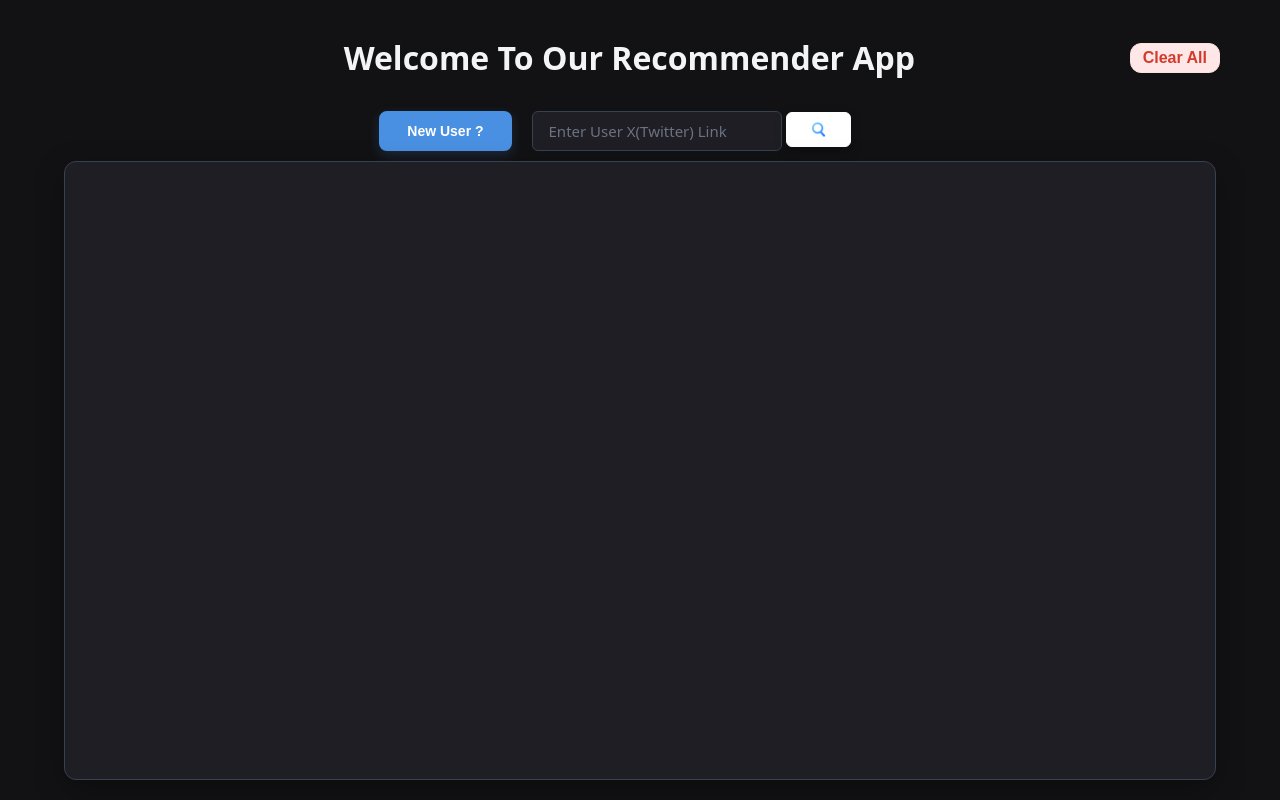
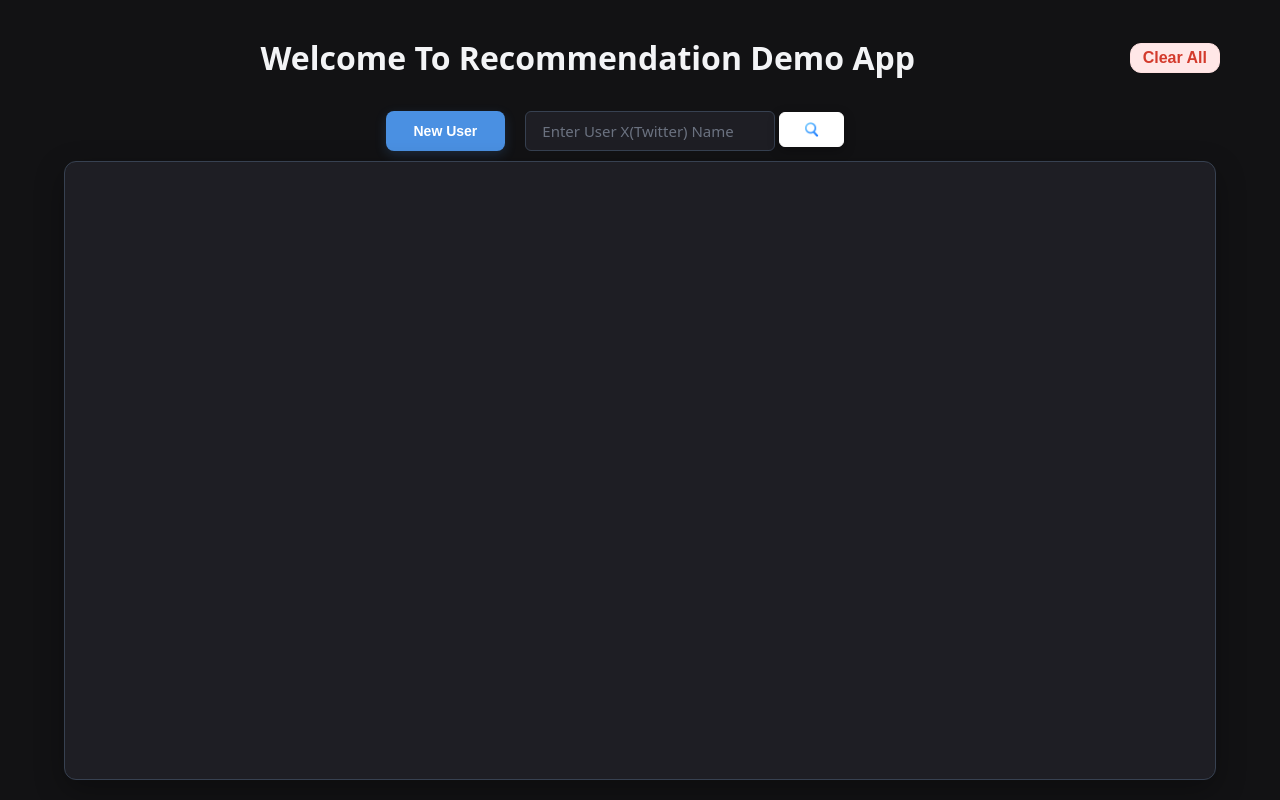
Before and after one commit to krishna-kuila/Recommendation-system, a Flask app: page / in a window 1280 px wide. Run offline with Flask 3, Linux system fonts and the light colour scheme.

Commit message:
Some Little Upgrade to frontend files

```diff
--- a/Backend/test.py
+++ b/Backend/test.py
@@ -7,7 +7,7 @@
     # 1. Load the CSV file
     print("Loading CSV file...")
     # pandas will automatically handle the quoted strings and commas in your data
-    df = pd.read_csv(r'C:\Users\HI\Desktop\Recommendation-system\dataset.csv')
+    df = pd.read_csv('dataset.csv')
 
     # 2. Clean and handle missing values for the columns we want to merge
     # # We use fillna('') just in case some rows are missing a name or text
--- a/Frontend/app.py
+++ b/Frontend/app.py
@@ -11,13 +11,14 @@
 def get_user():
 	if request.method == 'POST':
 		query = request.get_json()
-		user = extract_x_profile_data(query) #comment out this link for actual api call
-		# user = {
-		# 	"name" : "arpon kola",
-		# 	"handle" : "@arpon",
-		# 	"bio" : "SaaS. Depression. Growth. ⚡ Founder with Depression 🖤 SaaS | Healing | Building 🚀 Depressed but Building 💻 SaaS Over Sadness ⚡ Code. Build. Heal",
-		# 	"location" : "howrah"
-		# } #for demo purpose comment this out
+		url = "https://x.com/"+query
+		# user = extract_x_profile_data(url) #comment out this link for actual api call
+		user = {
+			"name" : "arpon kola",
+			"handle" : "@arpon",
+			"bio" : "SaaS. Depression. Growth. ⚡ Founder with Depression 🖤 SaaS | Healing | Building 🚀 Depressed but Building 💻 SaaS Over Sadness ⚡ Code. Build. Heal",
+			"location" : "howrah"
+		} #for demo purpose comment this out
 		if not user:
 			return jsonify({
 				"Message" : "User Not Found"
--- a/Frontend/static/css/form.css
+++ b/Frontend/static/css/form.css
@@ -2,15 +2,15 @@
 :root {
     --theme-blue: #4a90e2;    /* Exact hex color value from your data blocks */
     --theme-dark: #357abd;    /* Deep hover shade matching your layout palette */
-    --theme-white: #ffffff;
-    --theme-text: #333333;
+    --theme-black: #333333;
+    --theme-text: #ffffff;
 }
 
 /* --- Trigger Button --- */
 .action-btn {
     padding: 12px 28px;
     background-color: var(--theme-blue);
-    color: var(--theme-white);
+    color: var(--theme-text);
     border: none;
     border-radius: 8px; /* Matched your exact card radius */
     font-size: 14px;
@@ -55,7 +55,7 @@
 
 /* --- The Actual Form Box Component --- */
 .modal-content {
-    background-color: var(--theme-white);
+    background-color: var(--theme-black);
     padding: 40px;
     width: 100%;
     max-width: 420px;
@@ -101,13 +101,14 @@
     width: 92%;
     height: 44px;
     padding: 0 14px;
-    border: 1px solid #dcdcdc;
+    border: 1px solid #807e7e;
     border-radius: 6px;
-    background-color: #fafafa;
+    background-color: #313030;
     font-size: 14px;
     outline: none;
     font-family: inherit;
     transition: border-color 0.2s, background-color 0.2s;
+    color: white;
 }
 
 .form-textarea {
@@ -118,8 +119,8 @@
 
 /* Blue Focus highlights matched directly to style context structures */
 .form-input:focus {
-    border-color: var(--theme-blue);
-    background-color: var(--theme-white);
+    border-color: var(--theme-text);
+    background-color: var(--theme-black);
 }
 
 /* --- Blue Submit Button --- */
@@ -127,7 +128,7 @@
     width: 100%;
     height: 46px;
     background-color: var(--theme-blue);
-    color: var(--theme-white);
+    color: var(--theme-text);
     border: none;
     border-radius: 6px;
     font-size: 14px;
--- a/Frontend/static/scripts/form.js
+++ b/Frontend/static/scripts/form.js
@@ -87,7 +87,7 @@
             padding-left: 10px;
         " id="org-user-div">
             <img src="static/user.png" width="80" height="80">
-            <p>User : ${new_user.name}</p>
+            <h3>${new_user.name}</h3>
             <p>Bio : ${new_user.bio}</p>
         </div>
     `
@@ -97,19 +97,13 @@
 
     for(let i=0; i<4; i++) {
         right.innerHTML += `
-            <div style="
-                background-color: #4a90e2;
-                padding: 30px;
-                border-radius: 8px;
-                text-align: center;
-                font-family: sans-serif;
-                max-width: 300px;
-                max-height: 300px;
-            ">
-                <img src="static/account.png" width="50", height="50">
-                <p>user : ${user.users[i].name}</p>
-                <p>handle : ${user.users[i].handle}</p>
-                <p>Score : <span style="background-color:green; font-weight: bold">${user.users[i].score}</span></p>
+            <div class="profile-card">
+                <img src="static/account.png" class="profile-avatar" alt="Profile">
+                <h3 class="profile-name">${user.users[i].name}</h3>
+                <p class="profile-handle">${user.users[i].handle}</p>
+                <div class="profile-score">
+                    Score: <span class="score-num">${user.users[i].score}</span>
+                </div>
             </div>
         `
     }
--- a/Frontend/static/scripts/main_scripts.js
+++ b/Frontend/static/scripts/main_scripts.js
@@ -65,18 +65,17 @@
 function display_user(user) {
     left.innerHTML = `
         <div style="
-            border: 1px solid black;
-            height: 100%;
+            width: 90%;
+            height: 90%;
             display: flex;
             flex-direction: column;
             justify-content: center;
             align-items: center;
-            width: 100%;
             padding-left: 10px;
         " id="org-user-div">
             <img src="static/user.png" width="80" height="80">
-            <p>User : ${user.user.name}</p>
-            <p>Handle : ${user.user.handle}</p>
+            <h3>${user.user.name}</h3>
+            <p>${user.user.handle}</p>
             <p>Bio : ${user.user.bio}</p>
         </div>
     `
@@ -101,19 +100,13 @@
 
     for(let i=0; i<4; i++) {
         right.innerHTML += `
-            <div style="
-                background-color: #4a90e2;
-                padding: 30px;
-                border-radius: 8px;
-                text-align: center;
-                font-family: sans-serif;
-                max-width: 300px;
-                max-height: 300px;
-            ">
-                <img src="static/account.png" width="50", height="50">
-                <p>user : ${user.users[i].name}</p>
-                <p>handle : ${user.users[i].handle}</p>
-                <p>Score : <span style="background-color:green; font-weight: bold">${user.users[i].score}</span></p>
+            <div class="profile-card">
+                <img src="static/account.png" class="profile-avatar" alt="Profile">
+                <h3 class="profile-name">${user.users[i].name}</h3>
+                <p class="profile-handle">${user.users[i].handle}</p>
+                <div class="profile-score">
+                    Score: <span class="score-num">${user.users[i].score}</span>
+                </div>
             </div>
         `
     }
--- a/Frontend/templates/index.html
+++ b/Frontend/templates/index.html
@@ -32,7 +32,7 @@
 
 		<div class="header">
 			<div class="header-greentings">
-				<h1>Welcome To Our Recommender App</h1>
+				<h1>Welcome To Recommendation Demo App</h1>
 			</div>
 			<div class="header-btn">
 				<button onclick="clearAll()" class="button-45" id="clear-btn" style="cursor: pointer; height: 30px;">Clear All</button>
@@ -40,10 +40,10 @@
 		</div>
 		<div class="search">
 			<div style="margin-right: 10px;">
-				<button id="openFormBtn" class="action-btn">New User ?</button>
+				<button id="openFormBtn" class="action-btn">New User</button>
 			</div>
 			<div style="margin-right: 50px;">
-				<input placeholder="Enter User X(Twitter) Link"
+				<input placeholder="Enter User X(Twitter) Name"
 				style="
 					height: 40px;
 					width: 250px;
@@ -64,7 +64,7 @@
 				<h2>User</h2>
 			</div>
 			<div class="predicted">
-				<h2>Suggested User</h2>
+				<h2>Suggested Users</h2>
 			</div>
 		</div>
 		<div class="output">
```
Also changed, not shown: Frontend/static/css/style.css (+62 -1 lines).
